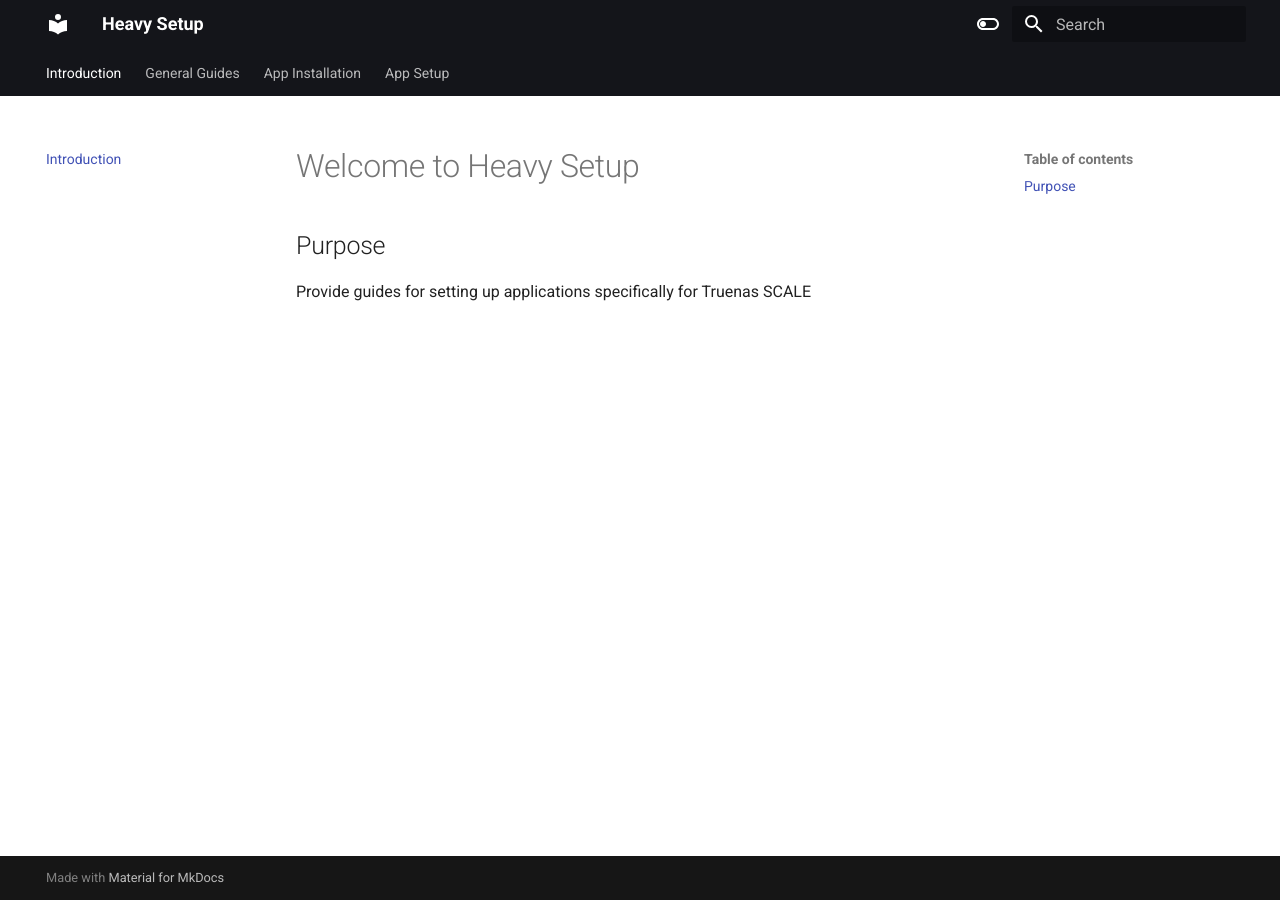
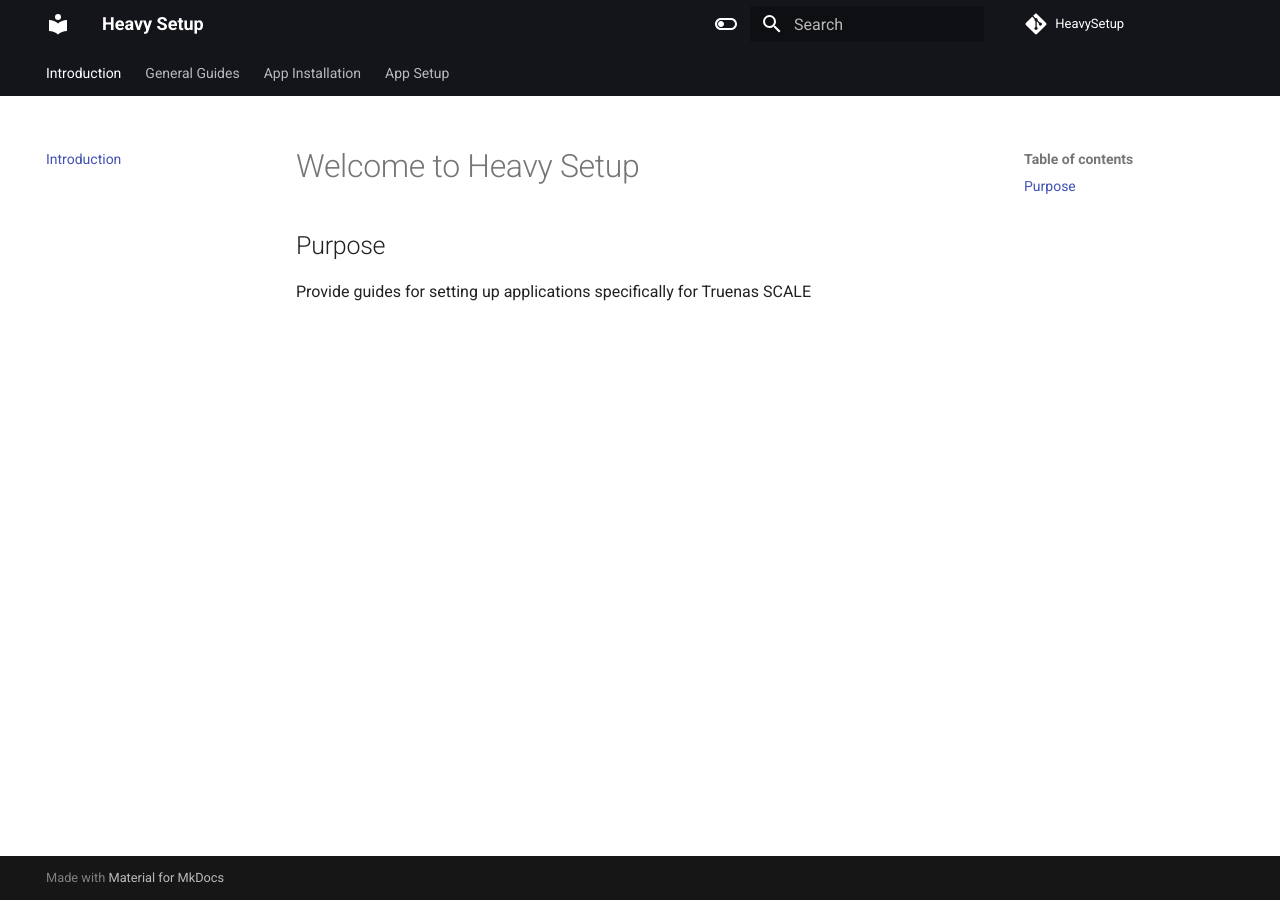
Before and after one commit to Heavybullets8/HeavySetup, an MkDocs documentation site: the page built from docs/index.md, in a window 1280 px wide. Built offline with MkDocs 1.6.1 and Material for MkDocs 9.7.7, drawn with Linux system fonts in a browser that asks for light colours; comment, search, counter and statistics services are not loaded.

Commit message:
commit to master

```diff
--- a/mkdocs.yml
+++ b/mkdocs.yml
@@ -1,4 +1,11 @@
 site_name: Heavy Setup
+site_description: My personal Truenas SCALE application setups
+site_author: Heavybullets8
+site_url: https://heavybullets8.github.io/HeavySetup/
+
+repo_url: https://github.com/Heavybullets8/HeavySetup
+repo_name: HeavySetup
+
 nav:
   - Introduction: "index.md"
   - General Guides:
```
